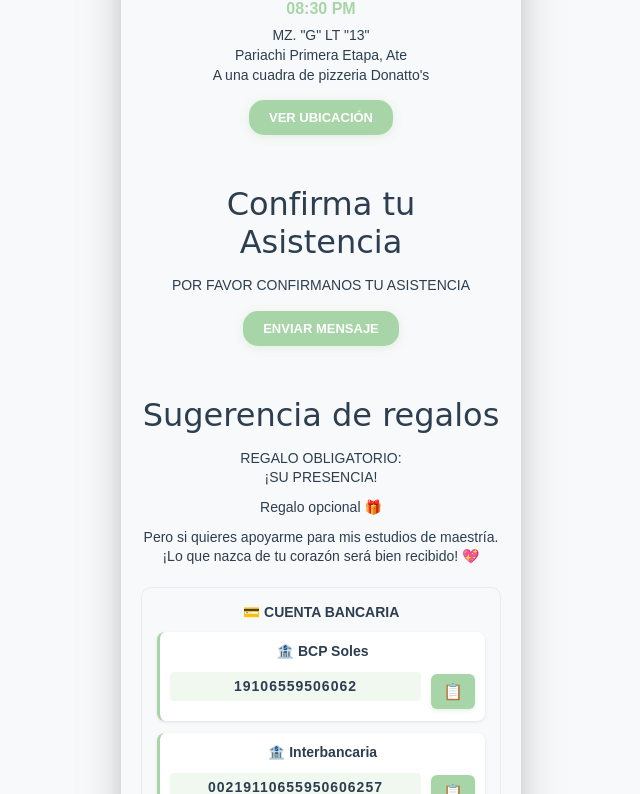
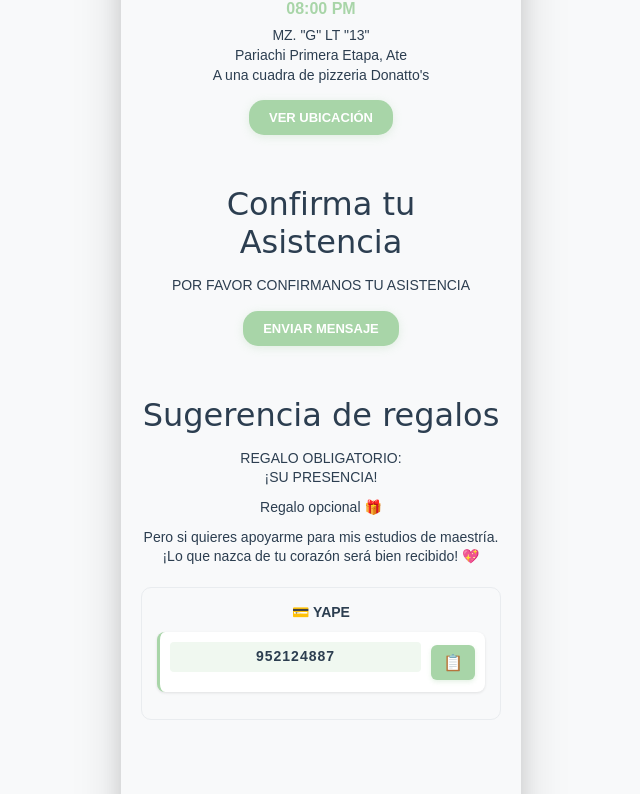
Before and after one commit to JeremiNzo/invitation-digital, a plain HTML site: page index.html in a window 1280 px wide. Shown: the part 1881-2675 px from the top of the page, without its empty margins (319-959 px from the left). Drawn offline with Linux system fonts and the light colour scheme.

Commit message:
feature: add yape

```diff
--- a/index.html
+++ b/index.html
@@ -317,32 +317,6 @@
             position: relative;
         }
 
-        .content::before {
-            content: '';
-            position: absolute;
-            left: 20px;
-            top: 50%;
-            transform: translateY(-250%);
-            width: 80px;
-            height: 200px;
-            background: url('flores.png') no-repeat center center;
-            background-size: contain;
-            opacity: 0.8;
-            z-index: 1;
-        }
-        .content::after {
-            content: '';
-            position: absolute;
-            left: 270px;
-            top: 50%;
-            transform: translateY(-250%);
-            width: 80px;
-            height: 200px;
-            background: url('flores.png') no-repeat center center;
-            background-size: contain;
-            opacity: 0.8;
-            z-index: 1;
-        }
 
         .event-section {
             margin-bottom: 50px;
@@ -814,7 +788,7 @@
                     </div>
                     <div class="timeline-text">
                         <div class="timeline-title">RECEPCIÓN</div>
-                        <div class="timeline-time">08:30 PM</div>
+                        <div class="timeline-time">08:00 PM</div>
                     </div>
                 </div>
                 <div class="timeline-item">
@@ -840,7 +814,7 @@
 
         <div class="content">
             <div class="event-section">
-                <h2>Misa de Salud</h2>
+                <h2>Misa</h2>
                 <div class="event-info">
                     <div class="event-time">07:00 PM</div>
                     <div class="event-location">PARROQUIA SAN ANDRÉS<br>Huaycan, Plaza de Armas, Ate</div>
@@ -851,7 +825,7 @@
             <div class="event-section">
                 <h2>Recepción</h2>
                 <div class="event-info">
-                    <div class="event-time">08:30 PM</div>
+                    <div class="event-time">08:00 PM</div>
                     <div class="event-location">MZ. "G" LT "13"<br>Pariachi Primera Etapa, Ate <br>A una cuadra de pizzeria Donatto's</div>
                     <button class="location-button" onclick="openLocation('https://maps.app.goo.gl/ZpbsgCxWVvjQWXKv9')">VER UBICACIÓN</button>
                 </div>
@@ -874,19 +848,11 @@
 
 
                     <div class="bank-accounts">
-                        <p class="bank-title">💳 CUENTA BANCARIA</p>
+                        <p class="bank-title">💳 YAPE</p>
                         <div class="account-item">
-                            <p class="bank-name">🏦 BCP Soles</p>
                             <div class="account-number-container">
-                                <p class="account-number" id="bcp-account">19106559506062</p>
-                                <button class="copy-button" onclick="copyAccount('bcp-account')">📋</button>
-                            </div>
-                        </div>
-                        <div class="account-item">
-                            <p class="bank-name">🏦 Interbancaria</p>
-                            <div class="account-number-container">
-                                <p class="account-number" id="interbancaria-account">00219110655950606257</p>
-                                <button class="copy-button" onclick="copyAccount('interbancaria-account')">📋</button>
+                                <p class="account-number" id="yape-account">952124887</p>
+                                <button class="copy-button" onclick="copyAccount('yape-account')">📋</button>
                             </div>
                         </div>
                     </div>
```
